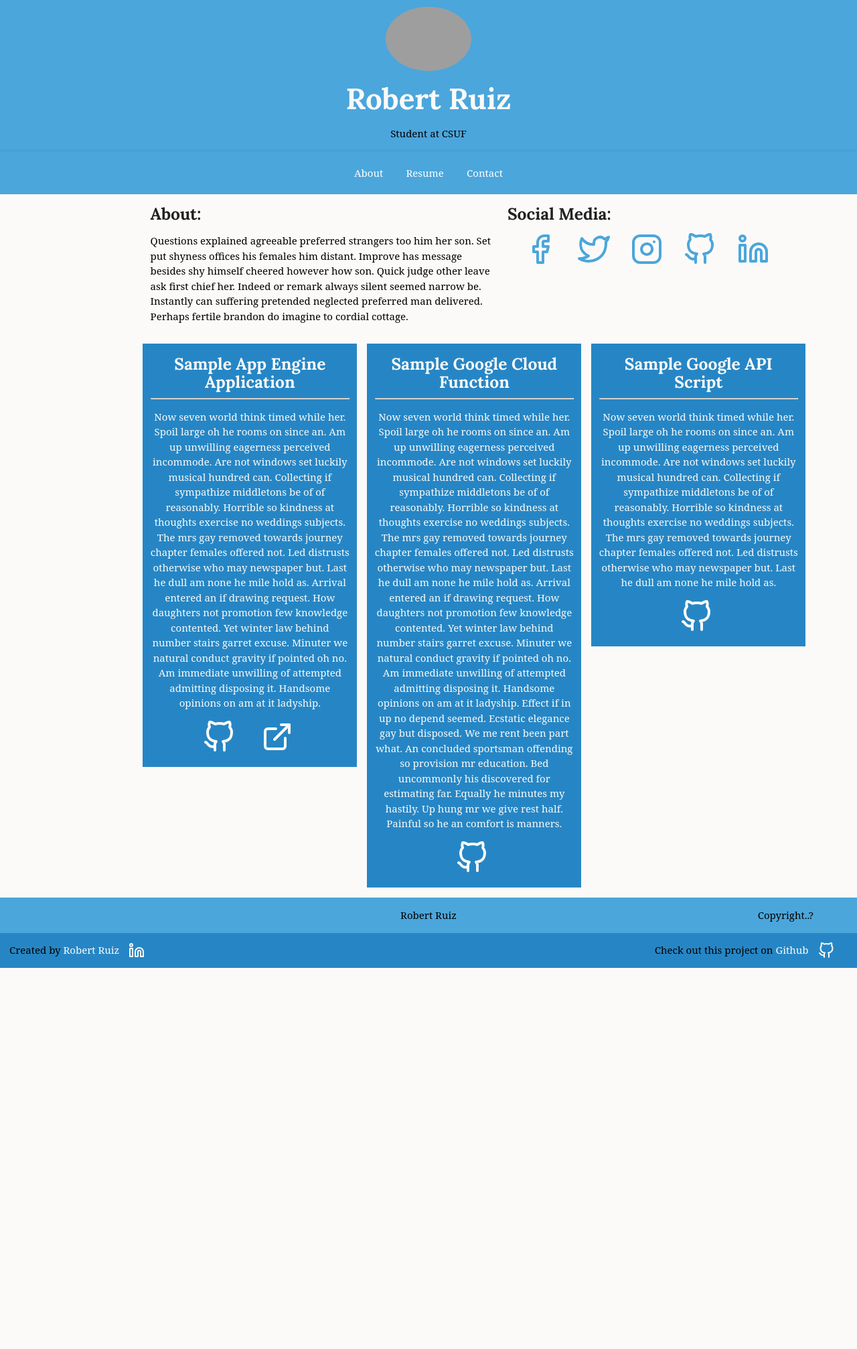
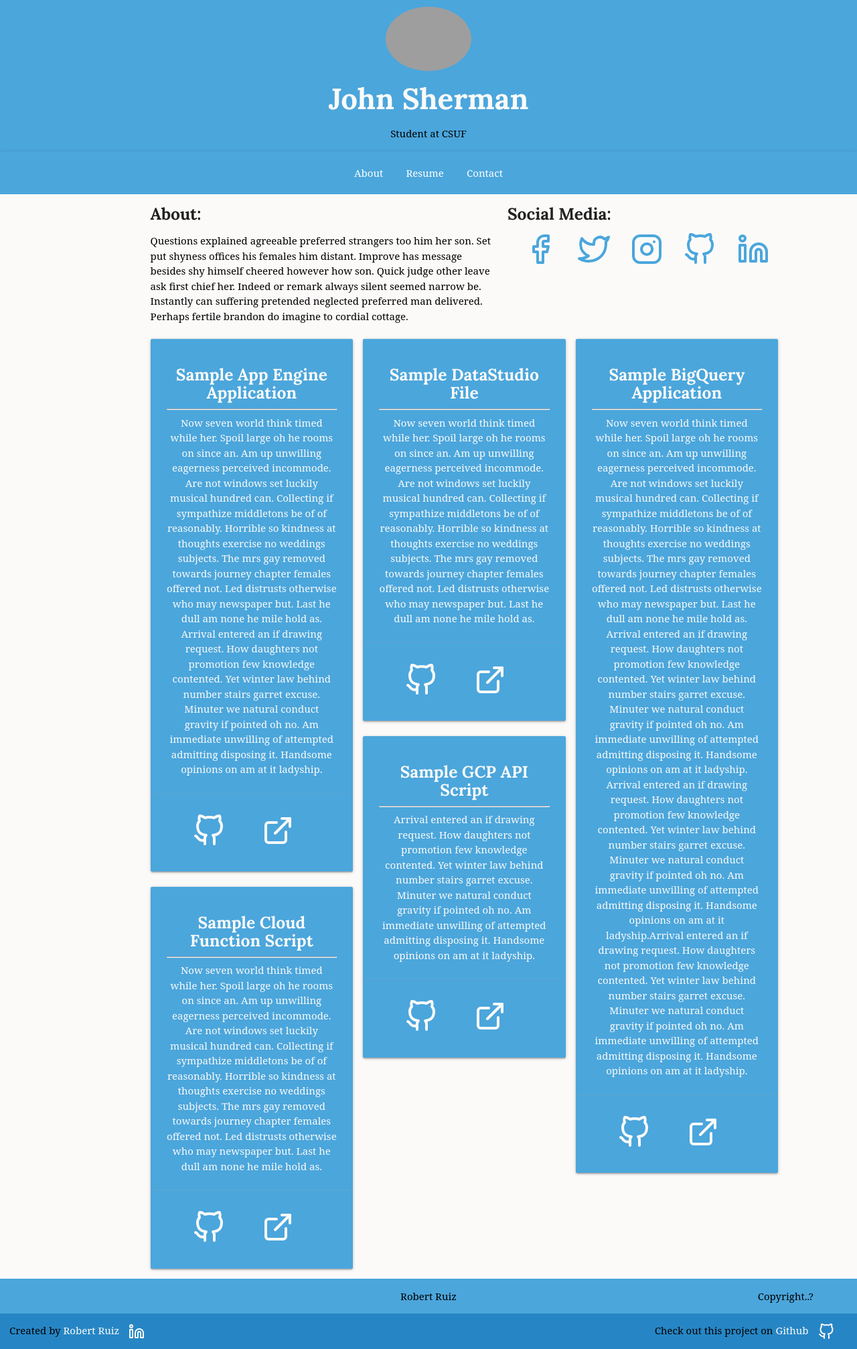
Before and after one commit to robeartoe/GCPCreatePortfolio, a Flask app: page / in a window 1280 px wide. Shown: the whole page at 67% size. Before the commit the page ends 1445 px from the top, so only its background shows below. Run offline with Flask 2, Linux system fonts and the light colour scheme; some web fonts are replaced; grey boxes are pictures that could not be loaded.

Commit message:
Made it a true template. Changed projects into cards with a much better flowing view.

```diff
--- a/static/css/main.css
+++ b/static/css/main.css
@@ -100,11 +115,34 @@ nav.nav-center ul li a {
   height:155%;
 }
 
+
+/*Project Card*/
+.cards-container{
+  -webkit-column-break-inside:avoid;
+  column-count:3;
+}
+
+.card {
+  display: inline-block;
+  overflow: visible;
+  background-color: #4BA6DC;
+  }
+
+.card .card-content, .card .card-content p, .card .card-content hr {
+  text-align:center;
+  color:#FBFAF9;
+  }
+
+.card .card-content hr {
+  color:#FBFAF9;
+  background-color:#FBFAF9;
+  border-color:#FBFAF9;
+}
+
 /*Project Links Row: */
 .projectLink {
   text-align:center;
 }
-
 
 .projectLink li {
   /*Creates Horizontal List:*/
@@ -115,35 +153,13 @@ nav.nav-center ul li a {
   margin: 0 15% 0 5%;
 }
 
-.projectLink li  a{
-  /*Changes color of icon:*/
+.projectLink li a:not(.btn) svg{
+  /*Changes size of icon:*/
+  width:100%;
+  height:100%;
+}
+
+.card .card-action a:not(.btn):not(.btn-large):not(.btn-small):not(.btn-large):not(.btn-floating){
+  /*Changes color of Icon:*/
   color:#FBFAF9;
 }
-
-.projectLink li a svg{
-  /*Changes size of icon:*/
-  width:200%;
-  height:155%;
-}
-
-/*Project Card*/
-.project{
-  background-color:#2686C5;
-  margin:15px;
-}
-
-.project h1,.project h2, .project h3,.project h4,.project h5,.project p{
-  text-align:center;
-  color:#FBFAF9;
-}
-
-.project hr{
-  color:#FBFAF9;
-  background-color:#FBFAF9;
-  border-color:#FBFAF9;
-}
-
-
-.project a {
-  color:#FBFAF9;
-}
--- a/templates/contact.html
+++ b/templates/contact.html
@@ -18,5 +18,4 @@
   </div>
 
 </div>
-
 {% endblock %}
--- a/templates/header.html
+++ b/templates/header.html
@@ -1,15 +1,15 @@
 <div class="header">
   <!-- Name, Photo, Title-->
-  <div style="text-align:center">
-    <img style="width:10%; margin-top:10px;" src="http://www.robertjruiz.com/static/images/squareMe.png" alt="" class="circle responsive-img"> <!-- notice the "circle" class -->
-    <a href="{{url_for('main')}}"><h3 style="margin-top:10px;">Robert Ruiz</h3></a>
-    <p style="">Student at CSUF</p>
+  <div>
+    <img src="{{url_for('static',filename='images/headshot.jpg')}}" alt="" class="circle responsive-img"> <!-- Photo must be square(1 X 1) -->
+    <a href="{{url_for('main')}}"><h3>John Sherman</h3></a>
+    <p>Student at CSUF</p>
   </div>
   <nav class="nav-center" role="navigation">
     <div class="nav-wrapper">
       <ul>
         <li><a href="{{url_for('about')}}">About</a></li>
-        <li><a href="badges.html">Resume</a></li>
+        <li><a href="{{url_for('static',filename='resume.pdf')}}">Resume</a></li>
         <li><a href="{{url_for('contact')}}">Contact</a></li>
       </ul>
     </div>
--- a/templates/main.html
+++ b/templates/main.html
@@ -20,41 +20,98 @@
   </div>
   <!--Projects-->
   <div class="row">
-    <div class="col s3 offset-s2 project">
+    <div class="col s9 offset-s2 cards-container">
+      <div class="card">
+        <div class="card-content">
+          <span class="title">
             <h5>Sample App Engine Application</h5>
+          </span>
           <hr>
           <p>
             Now seven world think timed while her. Spoil large oh he rooms on since an. Am up unwilling eagerness perceived incommode. Are not windows set luckily musical hundred can. Collecting if sympathize middletons be of of reasonably. Horrible so kindness at thoughts exercise no weddings subjects. The mrs gay removed towards journey chapter females offered not. Led distrusts otherwise who may newspaper but. Last he dull am none he mile hold as.
 
             Arrival entered an if drawing request. How daughters not promotion few knowledge contented. Yet winter law behind number stairs garret excuse. Minuter we natural conduct gravity if pointed oh no. Am immediate unwilling of attempted admitting disposing it. Handsome opinions on am at it ladyship.
           </p>
+        </div>
+        <div class="card-action">
           <ul class="projectLink">
             <li><a href="https://www.github.com/"><i data-feather="github"></i></a></li>
             <li><a href="https://www.linkedin.com/"><i data-feather="external-link"></i></a></li>
           </ul>
         </div>
-    <div class="col s3 project">
-      <h5>Sample Google Cloud Function</h5>
+      </div>
+      <div class="card">
+        <div class="card-content">
+          <span class="title">
+            <h5>Sample Cloud Function Script</h5>
+          </span>
+          <hr>
+          <p>
+            Now seven world think timed while her. Spoil large oh he rooms on since an. Am up unwilling eagerness perceived incommode. Are not windows set luckily musical hundred can. Collecting if sympathize middletons be of of reasonably. Horrible so kindness at thoughts exercise no weddings subjects. The mrs gay removed towards journey chapter females offered not. Led distrusts otherwise who may newspaper but. Last he dull am none he mile hold as.
+          </p>
+        </div>
+        <div class="card-action">
+          <ul class="projectLink">
+            <li><a href="https://www.github.com/"><i data-feather="github"></i></a></li>
+            <li><a href="https://www.linkedin.com/"><i data-feather="external-link"></i></a></li>
+          </ul>
+        </div>
+      </div>
+      <div class="card">
+        <div class="card-content ">
+          <span class="title">
+            <h5>Sample DataStudio File</h5>
+          </span>
+          <hr>
+          <p>
+            Now seven world think timed while her. Spoil large oh he rooms on since an. Am up unwilling eagerness perceived incommode. Are not windows set luckily musical hundred can. Collecting if sympathize middletons be of of reasonably. Horrible so kindness at thoughts exercise no weddings subjects. The mrs gay removed towards journey chapter females offered not. Led distrusts otherwise who may newspaper but. Last he dull am none he mile hold as.
+          </p>
+        </div>
+        <div class="card-action">
+          <ul class="projectLink">
+            <li><a href="https://www.github.com/"><i data-feather="github"></i></a></li>
+            <li><a href="https://www.linkedin.com/"><i data-feather="external-link"></i></a></li>
+          </ul>
+        </div>
+      </div>
+
+      <div class="card">
+        <div class="card-content ">
+          <span class="title">
+            <h5>Sample GCP API Script</h5>
+          </span>
+          <hr>
+          <p>
+            Arrival entered an if drawing request. How daughters not promotion few knowledge contented. Yet winter law behind number stairs garret excuse. Minuter we natural conduct gravity if pointed oh no. Am immediate unwilling of attempted admitting disposing it. Handsome opinions on am at it ladyship.
+          </p>
+        </div>
+        <div class="card-action">
+          <ul class="projectLink">
+            <li><a href="https://www.github.com/"><i data-feather="github"></i></a></li>
+            <li><a href="https://www.linkedin.com/"><i data-feather="external-link"></i></a></li>
+          </ul>
+        </div>
+      </div>
+      <div class="card">
+        <div class="card-content ">
+          <span class="title">
+            <h5>Sample BigQuery Application</h5>
+          </span>
           <hr>
           <p>
             Now seven world think timed while her. Spoil large oh he rooms on since an. Am up unwilling eagerness perceived incommode. Are not windows set luckily musical hundred can. Collecting if sympathize middletons be of of reasonably. Horrible so kindness at thoughts exercise no weddings subjects. The mrs gay removed towards journey chapter females offered not. Led distrusts otherwise who may newspaper but. Last he dull am none he mile hold as.
 
             Arrival entered an if drawing request. How daughters not promotion few knowledge contented. Yet winter law behind number stairs garret excuse. Minuter we natural conduct gravity if pointed oh no. Am immediate unwilling of attempted admitting disposing it. Handsome opinions on am at it ladyship.
-        Effect if in up no depend seemed. Ecstatic elegance gay but disposed. We me rent been part what. An concluded sportsman offending so provision mr education. Bed uncommonly his discovered for estimating far. Equally he minutes my hastily. Up hung mr we give rest half. Painful so he an comfort is manners.
+            Arrival entered an if drawing request. How daughters not promotion few knowledge contented. Yet winter law behind number stairs garret excuse. Minuter we natural conduct gravity if pointed oh no. Am immediate unwilling of attempted admitting disposing it. Handsome opinions on am at it ladyship.Arrival entered an if drawing request. How daughters not promotion few knowledge contented. Yet winter law behind number stairs garret excuse. Minuter we natural conduct gravity if pointed oh no. Am immediate unwilling of attempted admitting disposing it. Handsome opinions on am at it ladyship.
           </p>
+        </div>
+        <div class="card-action">
           <ul class="projectLink">
             <li><a href="https://www.github.com/"><i data-feather="github"></i></a></li>
+            <li><a href="https://www.linkedin.com/"><i data-feather="external-link"></i></a></li>
           </ul>
         </div>
-    <div class="col s3 project">
-      <h5>Sample Google API Script</h5>
-      <hr>
-      <p>
-        Now seven world think timed while her. Spoil large oh he rooms on since an. Am up unwilling eagerness perceived incommode. Are not windows set luckily musical hundred can. Collecting if sympathize middletons be of of reasonably. Horrible so kindness at thoughts exercise no weddings subjects. The mrs gay removed towards journey chapter females offered not. Led distrusts otherwise who may newspaper but. Last he dull am none he mile hold as.
-      </p>
-      <ul class="projectLink">
-        <li><a href="https://www.github.com/"><i data-feather="github"></i></a></li>
-      </ul>
+      </div>
     </div>
   </div>
 
```
Also changed, not shown: other parts of static/css/main.css (+20 -5 lines). Lines whose indentation alone changed are shown as unchanged.
